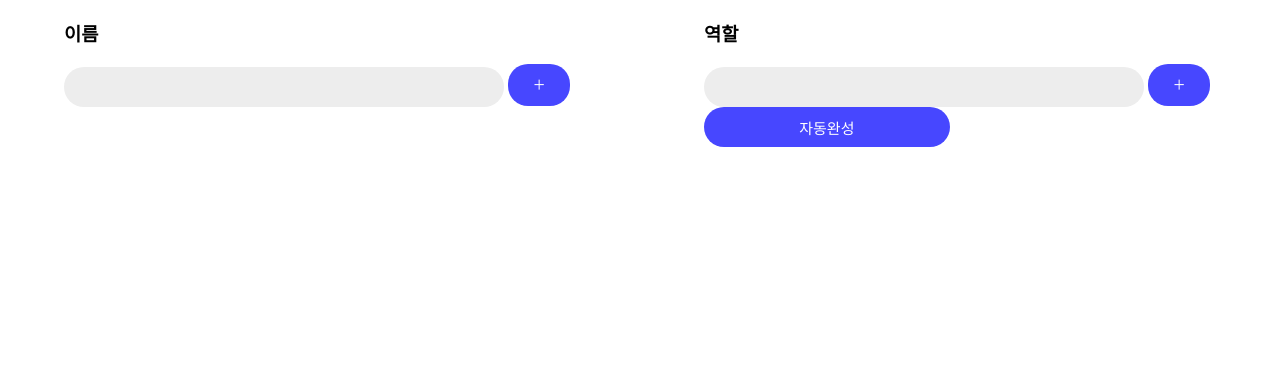
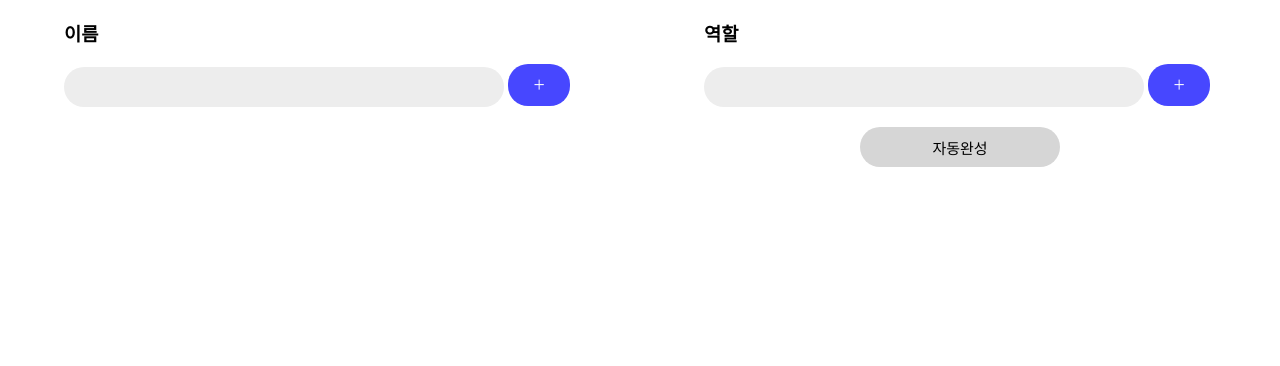
Before and after one commit to yuyeol3/randomPicker, a Flask app: page / in a window 1280 px wide. Shown: the part 80-446 px from the top of the page. Run offline with Flask 2, Linux system fonts and the light colour scheme; some libraries are stand-ins or nearby versions; some web fonts are replaced.

Commit message:
autoFill 기능 및 UI 구현 완료

```diff
--- a/static/css/index.css
+++ b/static/css/index.css
@@ -91,7 +91,15 @@ p {
     width: 100%;
 }
 
+#auto-fill {
+    width: 200px;
+    margin: 20px calc(100% / 2 - 100px);
+    background-color: #d6d6d6;
+    color: black;
+}
+
 .elements_list {
+    width: 100%;
     height: calc(100% - 100px);
     overflow-y: scroll;
 }
@@ -210,6 +218,7 @@ p {
         margin: 0 5% 0 5%;
     }
 
+
     .buttons_div {
         width: 50%;
     }
--- a/static/js/index.js
+++ b/static/js/index.js
@@ -196,18 +196,18 @@ const roleElementGenerator = new HtmlElementGenerator(
 const roles = new ElementList("#home #main #role_div #elements_list", roleElementGenerator);
 
 roles.autoFillRoles = (nameNum) => {
+    if (nameNum < 1) {
+        alert('이름을 한 개 이상 입력하세요.');
+        return;
+    }
+
 
     if (nameNum === 1) {
         roles.elements.push("폰생쓰차");
-        return;
-    }
-
-    if (nameNum === 2) {
+    } else if (nameNum === 2) {
         roles.elements.push("폰생쓰");
         roles.elements.push("차");
-        return;
-    }
-
+    } else {
         roles.elements.push("폰생");
         roles.elements.push("쓰");
 
@@ -223,8 +223,27 @@ roles.autoFillRoles = (nameNum) => {
         for (let i = 0; i < left; i++) {
             roles.elements.push("통과");
         }
+    }
 
     roles.render();
+}
+
+
+
+roles.render = () => {
+    $(roles.selector).html("");
+
+    roles.elements.forEach((e, i) => {
+        let htmlCode = roles.generator.getHtmlCode([i, e, i]);
+        add_element(roles.selector, htmlCode);
+    });
+
+    if (roles.elements.length == 0) {
+    add_element("#home #main #role_div #elements_list",
+                '<button class="action_button" id="auto-fill" onclick="roles.autoFillRoles(names.elements.length)">' +
+                '자동완성</button>');
+    }
+
 }
 
 
@@ -253,7 +272,7 @@ function resetAll() {
     roles.removeAll();
     $("#home #main #name_div input").val("");
     $("#home #main #role_div input").val("");
-    '<button class="action_button">자동완성</button>'
+
     names.render();
     roles.render();
 }
--- a/templates/index.html
+++ b/templates/index.html
@@ -48,7 +48,7 @@
                 </form>
                 <button class="add_button" id="add" onclick="add_role()">+</button>
                 <div id="elements_list" class="elements_list">
-                    <button class="action_button">자동완성</button>
+                    <button class="action_button" id="auto-fill" onclick="roles.autoFillRoles(names.elements.length)">자동완성</button>
                 </div>
             </div>
         </div>
```
Lines whose indentation alone changed are shown as unchanged.
